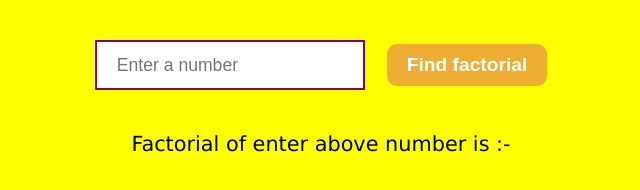
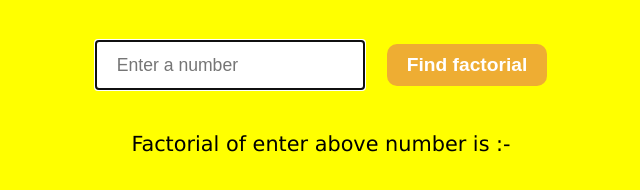
Before and after one commit to Adarshsingh251/Calculate-factorials, a plain HTML site: page index.html in a window 1280 px wide. Shown: the whole page, without its empty margins (319-959 px from the left). Drawn offline with Linux system fonts and the light colour scheme.

Commit message:
uplaoded index file to git

```diff
--- a/index.html
+++ b/index.html
@@ -75,7 +75,7 @@
 
 <body>
     <form action="" onsubmit="return false">
-        <input type="text" id="in" placeholder="Enter a number">
+        <input type="text" id="in" placeholder="Enter a number" autofocus>
         <!-- <input type="submit" value="find factorials" onClick="factorials()"> -->
         <button onClick="factorials()">Find factorial</button>
     </form>
```
